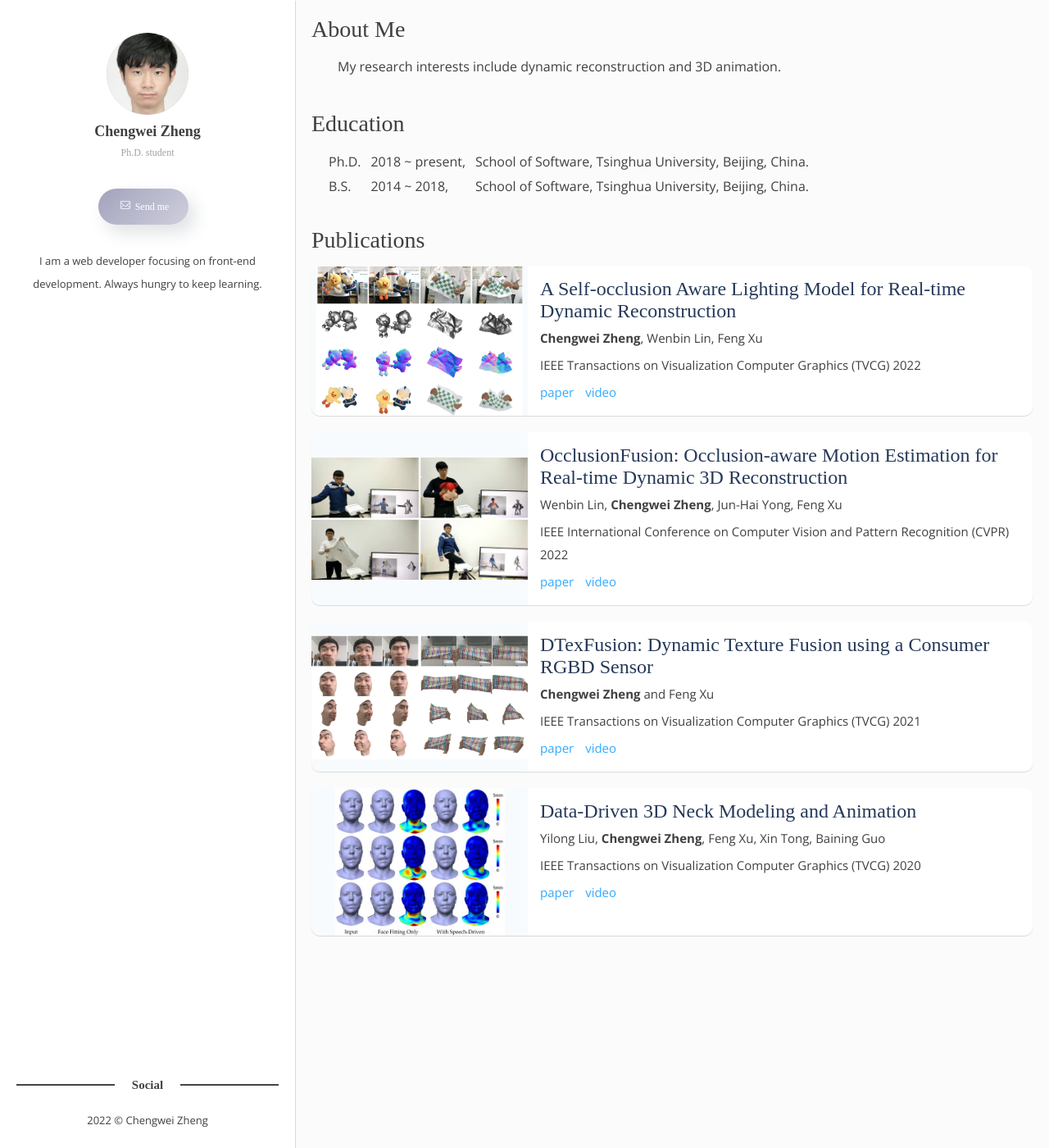
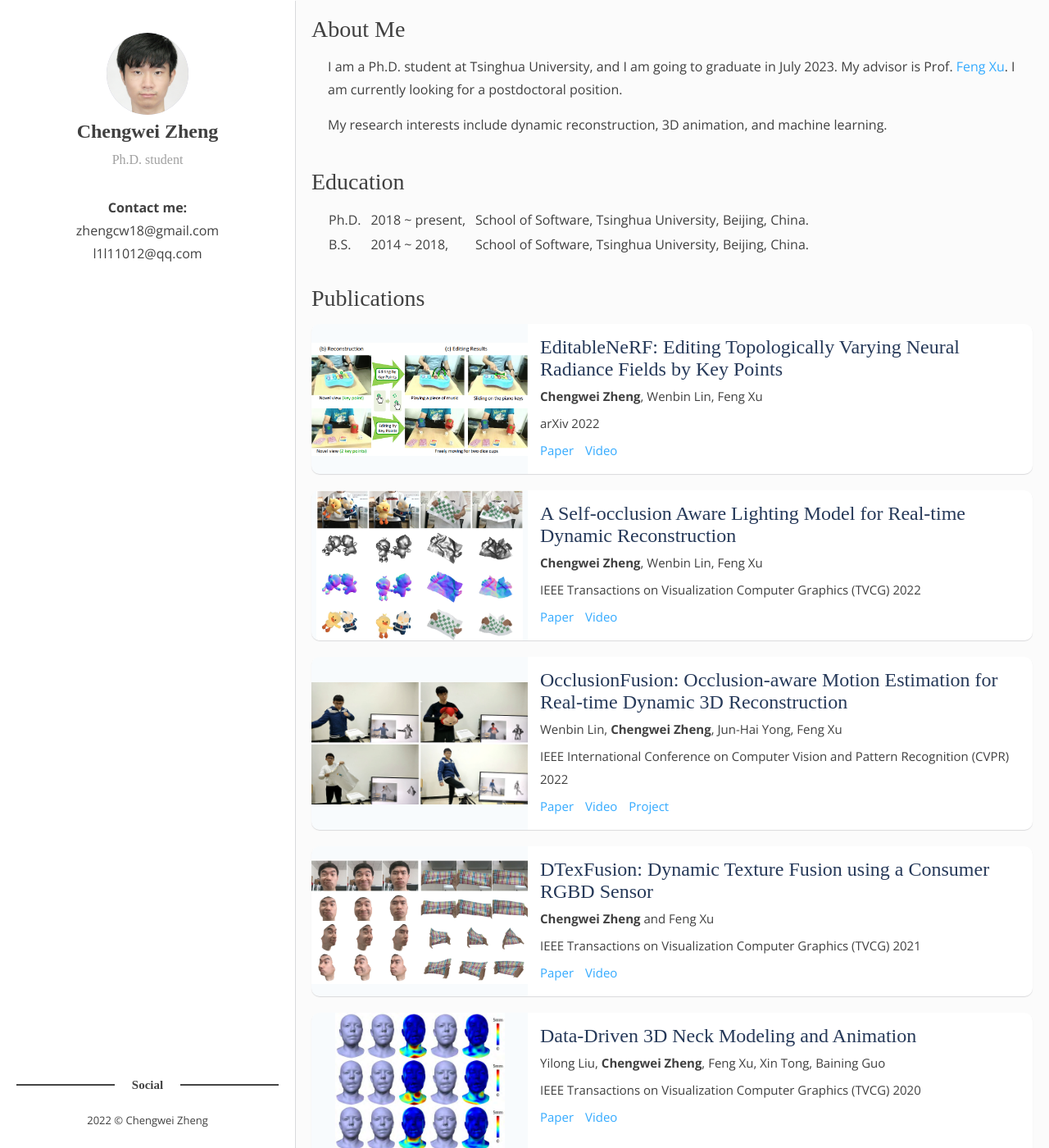
Before and after one commit to chengwei-zheng/chengwei-zheng.github.io, a Jekyll site: the page built from index.html, in a window 1280 px wide and 1400 px high. Shown: the whole window at 82% size. Built offline with Jekyll 4.4.1, drawn with Linux system fonts in a browser that asks for light colours; some web fonts are replaced; the list of posts is cut into pages by our own code.

Commit message:
ver_1210_0

```diff
--- a/_config.yml
+++ b/_config.yml
@@ -7,9 +7,9 @@ url: "https://chengwei-zheng.github.io/" # the base hostname & protocol for your
 author-name:    Chengwei Zheng
 author-image:   chengwei.png
 author-job:     Ph.D. student
-author-email:   zhengcw18@gmail.com # Add your email for contant form.
+author-email:   # Add your email for contant form.
 # author-twitter: artemsheludko_ # Add your twitter account
-about-author:   I am a web developer focusing on front-end development. Always hungry to keep learning.
+about-author:
 
 # Social settings
 social-twitter:
--- a/_includes/cv.html
+++ b/_includes/cv.html
@@ -3,7 +3,7 @@
 
     <div style="margin-bottom: 40px;">
 	  <h2> About Me </h2>
-	  <div style="font-size: 16px; text-indent:2em">My research interests include dynamic reconstruction and 3D animation. </div>
+	  <div style="font-size: 16px; margin-left:20px;"><p>I am a Ph.D. student at Tsinghua University, and I am going to graduate in July 2023. My advisor is Prof. <a href="http://xufeng.site/">Feng Xu</a>. I am currently looking for a postdoctoral position.</p><p>My research interests include dynamic reconstruction, 3D animation, and machine learning.</p> </div>
 	</div>
     <div>
 	  <h2> Education </h2>
--- a/_layouts/home.html
+++ b/_layouts/home.html
@@ -22,7 +22,7 @@ layout: default
       {% else %}
       {% endif %}
     </div>
-    <p class="c-author__about">{{site.about-author | strip_html | truncatewords: 50}}</p>
+    <p class="c-author__about"><b>Contact me:</b><br>zhengcw18@gmail.com<br>l1l11012@qq.com</p>
   </div>
 
   <div class="c-sidebar-footer">
--- a/_posts/2022-03-14-OcclusionFusion.markdown
+++ b/_posts/2022-03-14-OcclusionFusion.markdown
@@ -9,4 +9,5 @@ pdf: OcclusionFusion.pdf
 author: Wenbin Lin, <b>Chengwei Zheng</b>, Jun-Hai Yong, Feng Xu
 publish: IEEE International Conference on Computer Vision and Pattern Recognition (CVPR) 2022
 video: https://www.youtube.com/watch?v=UC4k43dlp2w
+project: https://wenbin-lin.github.io/OcclusionFusion/
 ---
--- a/_sass/5-components/_sidebar.scss
+++ b/_sass/5-components/_sidebar.scss
@@ -50,12 +50,13 @@
     font-family: 'Volkhov', serif;
   }
   .c-author__name {
-    font-size: 18px;
+    font-size: 24px;
     font-weight: 700;
     line-height: 21px;
+    margin: 10px;
   }
   .c-author__job {
-    font-size: 12px;
+    font-size: 16px;
     color: $gray;
     margin: 5px 0 0;
   }
@@ -68,7 +69,7 @@
   .c-author__about {
     max-width: 400px;
     margin: 0 auto 15px;
-    font-size: 13px;
+    font-size: 16px;
   }
 }
 
--- a/index.html
+++ b/index.html
@@ -26,9 +26,14 @@ layout: home
       </h2>
 	  <p style="margin-bottom: 5px;">{{post.author}}</p>
 	  <p style="margin-bottom: 5px;">{{post.publish}}</p>
-	  <a href="{{"/pdf/" | append: post.pdf}}">paper</a>
+	  <a href="{{"/pdf/" | append: post.pdf}}">Paper</a>
 	  <span style="margin-left:10px;"> </span>
-	  <a href="{{post.video}}">video</a>
+	  <a href="{{post.video}}">Video</a>
+
+	  {% if post.project %}
+	  <span style="margin-left:10px;"> </span>
+	  <a href="{{post.project}}">Project</a>
+	  {% endif %}
       <!--<p>{{ post.content | strip_html | truncatewords: 15 }}</p>-->
       <!--<span class="c-post-date">{{post.date | date: '%Y, %b %d'}}&nbsp;&nbsp;&nbsp;—&nbsp;</span>-->
       <!--<span class="c-post-words">{% capture words %}{{ post.content | number_of_words }}{% endcapture %}{% unless words contains "-" %}{{ words |
```
Also changed, not shown: _posts/2022-11-19-EditableNeRF.markdown (added, +12 -0 lines), images/EditableNeRF_thumbnail.png (added), 1 other file.
